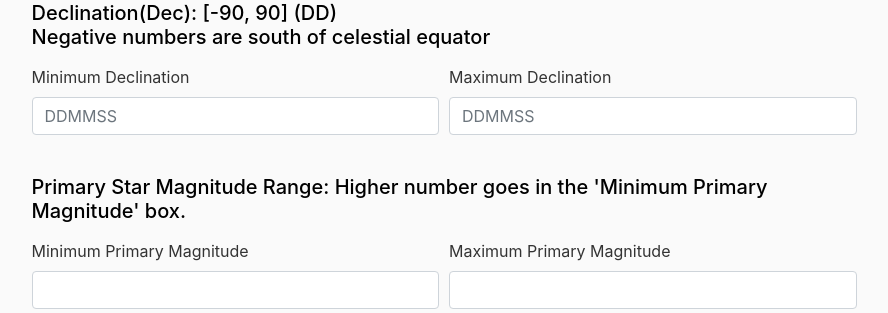
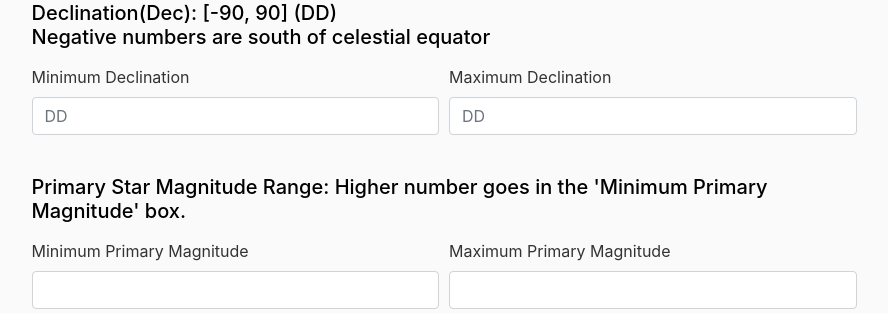
Before and after one commit to catrina-brunkow/research_assistant, a Flask app: page / in a window 1280 px wide. Shown: the part 635-948 px from the top of the page, without its empty margins (141-1029 px from the left). Run offline with Flask 2, Linux system fonts and the light colour scheme; some libraries are stand-ins or nearby versions.

Commit message:
changed DDMMSS to DD

```diff
--- a/tool/templates/home.html
+++ b/tool/templates/home.html
@@ -43,14 +43,14 @@
         <div class="form-row">
           <div class="form-group col-md-6">
             <label for="min_dec">Minimum Declination</label>
-            <input type='number' class="form-control" id="min-dec" name="min_dec" placeholder="DDMMSS">
+            <input type='number' class="form-control" id="min-dec" name="min_dec" placeholder="DD">
             {% for error in form.min_dec.errors %}
             <span style="color: red;">[{{ error }}]</span>
             {% endfor %}
           </div>
           <div class="form-group col-md-6">
             <label for="max_dec">Maximum Declination</label>
-            <input type="number" class="form-control" id="max-dec" name="max_dec" placeholder="DDMMSS">
+            <input type="number" class="form-control" id="max-dec" name="max_dec" placeholder="DD">
             {% for error in form.max_dec.errors %}
             <span style="color: red;">[{{ error }}]</span>
             {% endfor %}
```
